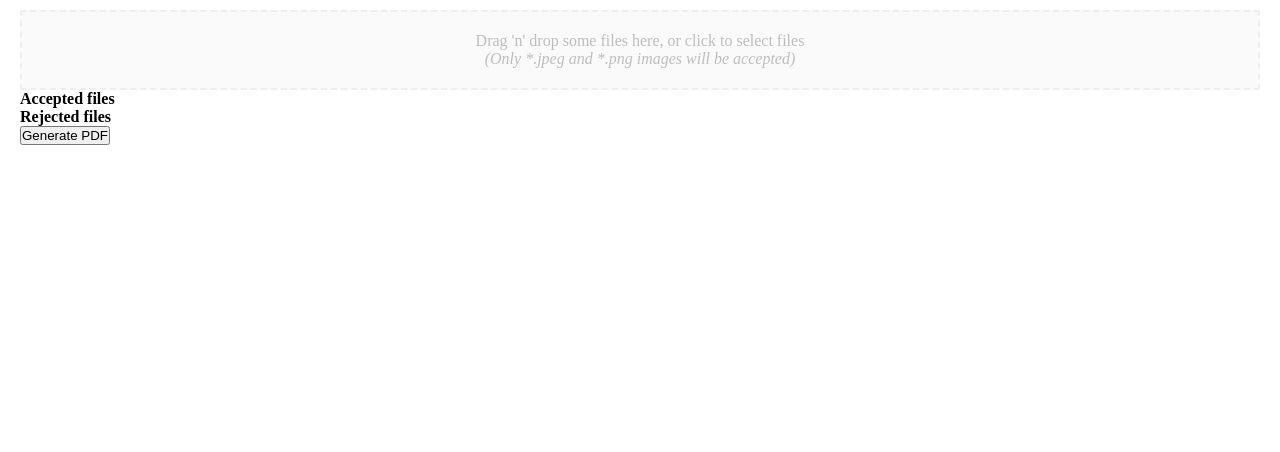
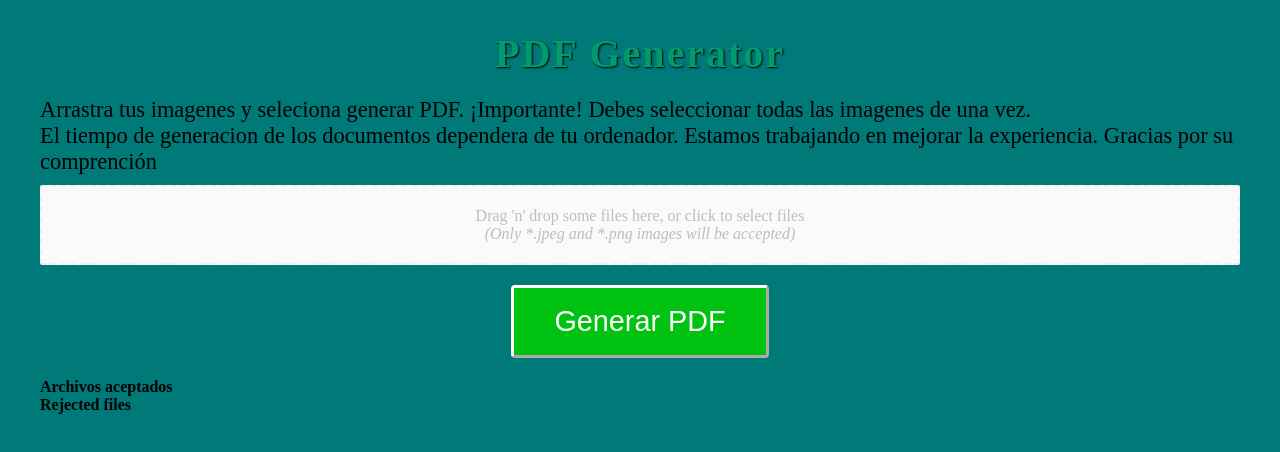
Before and after one commit to gus0117/pdf-generator, a React (Vite) app: page / in a window 1280 px wide. Shown: the top 452 px of the page. Built offline with nearby package versions, Linux system fonts and the light colour scheme; what @react-pdf/renderer would draw is missing.

Commit message:
Agregado algunos estilos, se quito referencias a las imagenes

```diff
--- a/index.html
+++ b/index.html
@@ -4,7 +4,7 @@
     <meta charset="UTF-8" />
     <link rel="icon" type="image/svg+xml" href="/vite.svg" />
     <meta name="viewport" content="width=device-width, initial-scale=1.0" />
-    <title>Vite + React</title>
+    <title>PDF Generator</title>
   </head>
   <body>
     <div id="root"></div>
--- a/src/App.jsx
+++ b/src/App.jsx
@@ -1,17 +1,11 @@
 import { PDFViewer } from "@react-pdf/renderer"
 import { useState } from "react"
-import img1 from "./assets/img1.png"
-import img2 from "./assets/img2.png"
-import img3 from "./assets/img3.jpg"
-import img4 from "./assets/img4.jpg"
-import img5 from "./assets/img5.jpg"
 import DropZone from "./components/DropZone"
 
 import PdfView from "./components/PdfView"
 import WebContent from "./components/WebContent"
 
 function App() {
-  const [text, setText] = useState("Texto de prueba")
   const [images, setImages] = useState([])
   const [isImagesLoaded, setIsImagesLoaded] = useState(false)
 
@@ -22,7 +16,10 @@ function App() {
   }
 
   return (
-    <div>
+    <div className="container">
+      <h1 className="title-1">PDF Generator</h1>
+      <p className="description-1">Arrastra tus imagenes y seleciona generar PDF. ¡Importante! Debes seleccionar todas las imagenes de una vez.</p>
+      <p className="description-2">El tiempo de generacion de los documentos dependera de tu ordenador. Estamos trabajando en mejorar la experiencia. Gracias por su comprención</p>
       <DropZone generatePdf={generatePdf}/>
       {
         isImagesLoaded ?
--- a/src/components/DropZone.jsx
+++ b/src/components/DropZone.jsx
@@ -96,19 +96,19 @@ const DropZone = ({ generatePdf }) => {
       ));
 
       return (
-        <section className="container">
+        <section className="container-dropzone">
           <div {...getRootProps({style})}>
             <input {...getInputProps()} />
             <p>Drag 'n' drop some files here, or click to select files</p>
             <em>(Only *.jpeg and *.png images will be accepted)</em>
           </div>
+          <button onClick={()=>generatePdf(acceptedFiles)} className="btn-generate">Generar PDF</button>
           <aside>
-            <h4>Accepted files</h4>
+            <h4>Archivos aceptados</h4>
             <ul>{acceptedFileItems}</ul>
             <h4>Rejected files</h4>
             <ul>{fileRejectionItems}</ul>
           </aside>
-          <button onClick={()=>generatePdf(acceptedFiles)}>Generate PDF</button>
         </section>
       );
 }
--- a/src/index.css
+++ b/src/index.css
@@ -15,9 +15,42 @@
   padding: 5px 8px;
 }
 
+.container {
+  padding: 10px 20px;
+  background: #007979;
+  height: 100vh;
+}
 
-.container {
+.title-1 {
+  margin: 20px auto;
+  text-align: center;
+  letter-spacing: 2px;
+  color: #009b6d;
+  /* offset-x | offset-y | blur-radius | color */
+  text-shadow: 1px 1px 2px black;
+  font-size: 2.5rem;
+}
+
+.description-1, .description-2 {
+  padding-left: 20px;
+  font-size: 1.4rem;
+}
+
+.container-dropzone {
   margin: 10px 20px;
+}
+
+.btn-generate {
+  margin: 20px auto;
+  display: flex;
+  padding: 17px 40px;
+  font-size: 1.8rem;
+  background: #00c210;
+  color: #fff;
+  cursor: pointer;
+  border-radius: 4px;
+  border-color: #fff;
+  border-width: 3px;
 }
 
 .page-container {
```
